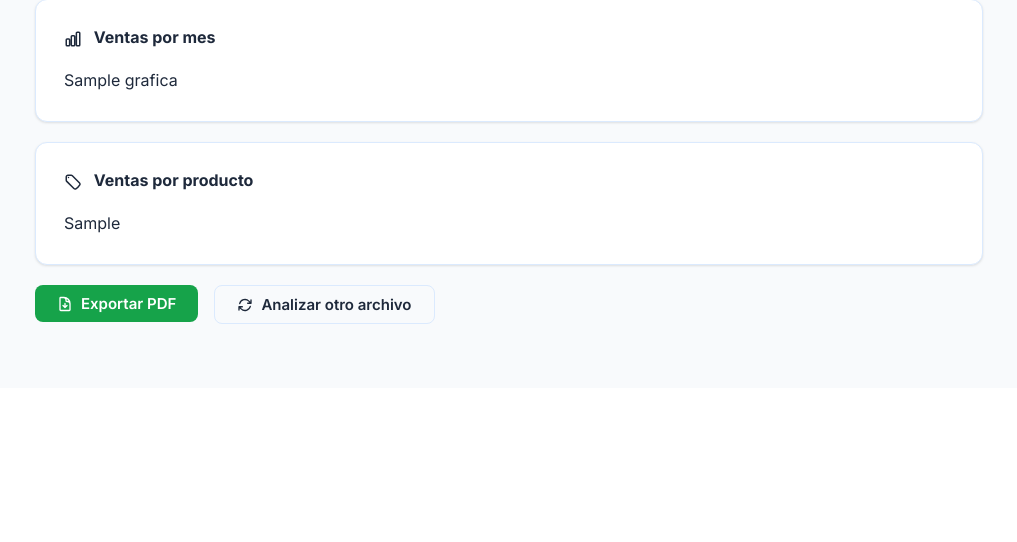
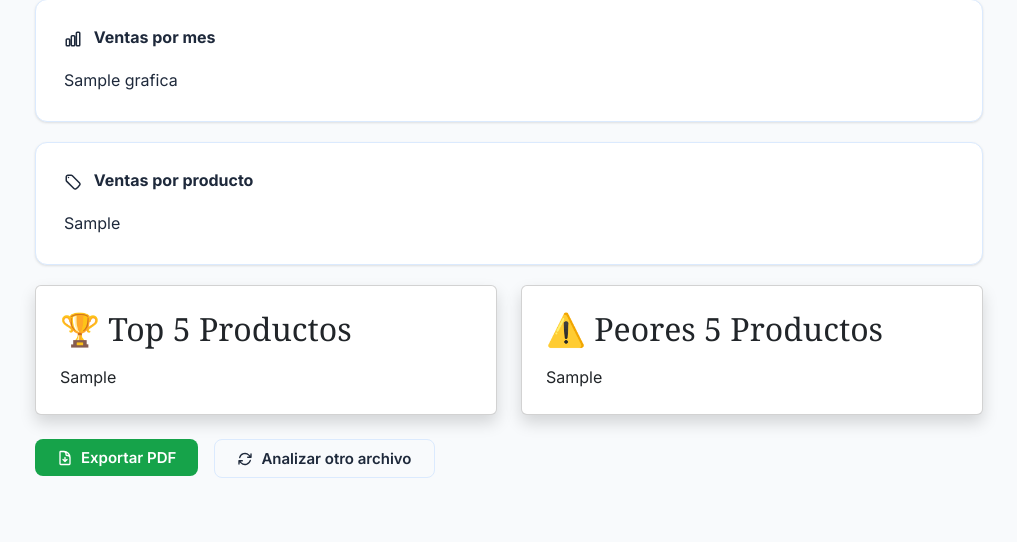
Before and after one commit to rauulmunoz/sales-analyzer, a Flask app: template templates/resultado.html in a window 1280 px wide. Shown: the part 685-1227 px from the top of the page, without its empty margins (131-1148 px from the left). Before the commit the page ends 1009 px from the top, so only its background shows below. Run offline with Flask 3, Linux system fonts and the light colour scheme; the template is opened without the code that fills it: most values are stand-ins (such as "Sample title", 1, 10 or a date in 2020); some web fonts are replaced.

Commit message:
Añadir Top 5 y Peores 5 productos

```diff
--- a/app.py
+++ b/app.py
@@ -154,6 +154,18 @@ def analizar():
     peor_mes = ventas_mes.idxmin()
     peor_producto = ventas_producto.idxmin()
 
+    #Top 5 y Peores 5 productos
+    top5 = ventas_producto.head(5).reset_index()
+    top5.columns = ['producto', 'total']
+    bottom5 = ventas_producto.tail(5).reset_index()
+    bottom5.columns = ['producto', 'total']
+
+    fig_top5 = px.bar(top5, x='producto', y='total', title='Top 5 productos', labels={'total': 'Total ventas', 'producto': 'Producto'}, color_discrete_sequence=['#2ecc71'])
+    grafica_top5 = pio.to_html(fig_top5, full_html=False, include_plotlyjs='False')
+
+    fig_bottom5 = px.bar(bottom5, x='producto', y='total', title='Bottom 5 productos', labels={'total': 'Total ventas', 'producto': 'Producto'}, color_discrete_sequence=['#e74c3c'])
+    grafica_bottom5 = pio.to_html(fig_bottom5, full_html=False, include_plotlyjs='False')
+
     #Comparativa mes anterior
     if len(ventas_mes) >= 2:
         ultimo_mes = ventas_mes.iloc[-1]
@@ -176,7 +188,9 @@ def analizar():
         peor_producto = peor_producto,
         variacion = variacion,
         filas_vacias = filas_vacias,
-        duplicados = duplicados)
+        duplicados = duplicados,
+        grafica_top5 = grafica_top5,
+        grafica_bottom5 = grafica_bottom5)
 
 @app.route('/exportar', methods=['POST'])
 def exportar():
--- a/templates/resultado.html
+++ b/templates/resultado.html
@@ -184,6 +184,21 @@
             {{ grafica2|safe }}
         </div>
 
+        <div class = "row mb-4">
+            <div class = "col-md-6">
+                <div class = "card p-4 shadow">
+                    <h2 class = "mb-3">🏆 Top 5 Productos</h2>
+                    {{ grafica_top5|safe }}
+                </div>
+            </div>
+            <div class = "col-md-6">
+                <div class = "card p-4 shadow">
+                    <h2 class = "mb-3">⚠️ Peores 5 Productos</h2>
+                    {{ grafica_bottom5|safe }}
+                </div>
+            </div>
+        </div>
+
         <!-- Actions -->
         <div class="d-flex gap-3 flex-wrap">
 
```
